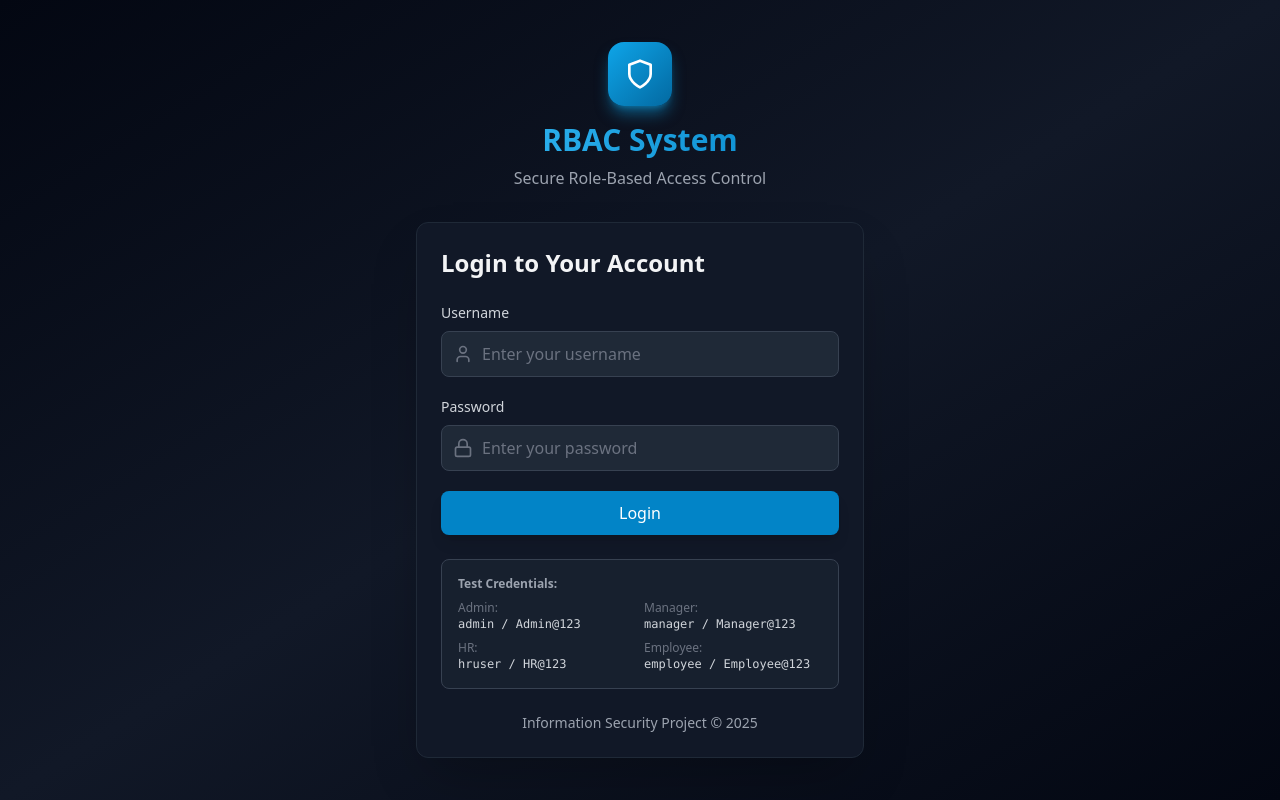
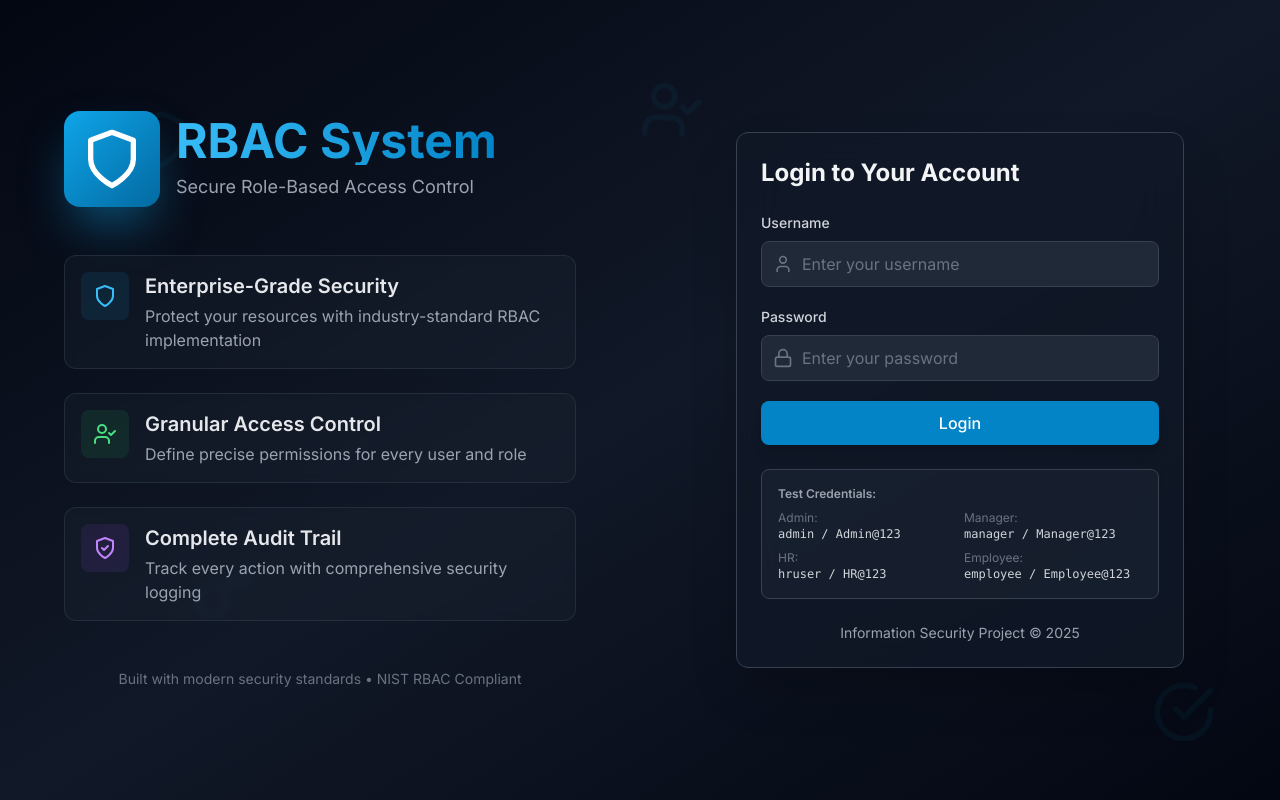
Before and after one commit to abdullahxdev/rbac-system, a React (Vite) app in the folder frontend/: page /login in a window 1280 px wide. Built offline with nearby package versions, Linux system fonts and the light colour scheme.

Commit message:
Modified the Login page UI added new fonts and changed teh background a bit

```diff
--- a/frontend/src/index.css
+++ b/frontend/src/index.css
@@ -1,3 +1,5 @@
+@import url('https://fonts.googleapis.com/css2?family=Inter:wght@300;400;500;600;700;800;900&display=swap');
+
 @tailwind base;
 @tailwind components;
 @tailwind utilities;
@@ -5,6 +7,7 @@
 @layer base {
   body {
     @apply bg-gray-950 text-gray-100 antialiased;
+    font-family: 'Inter', -apple-system, BlinkMacSystemFont, 'Segoe UI', sans-serif;
   }
 
   * {
--- a/frontend/src/pages/Login.jsx
+++ b/frontend/src/pages/Login.jsx
@@ -1,7 +1,7 @@
 import { useState } from 'react';
 import { useNavigate, Link } from 'react-router-dom';
 import { useAuth } from '../context/AuthContext';
-import { Shield, Lock, User, AlertCircle } from 'lucide-react';
+import { Shield, Lock, User, AlertCircle, CheckCircle, Key, ShieldCheck, UserCheck } from 'lucide-react';
 
 export default function Login() {
   const [credentials, setCredentials] = useState({ username: '', password: '' });
@@ -25,33 +25,147 @@ export default function Login() {
     }
   };
 
+  // Floating security icons animation
+  const floatingIcons = [
+    { Icon: Shield, delay: '0s', duration: '20s', left: '10%', top: '15%' },
+    { Icon: Lock, delay: '2s', duration: '18s', left: '80%', top: '20%' },
+    { Icon: Key, delay: '4s', duration: '22s', left: '15%', top: '70%' },
+    { Icon: ShieldCheck, delay: '1s', duration: '19s', left: '85%', top: '65%' },
+    { Icon: UserCheck, delay: '3s', duration: '21s', left: '50%', top: '10%' },
+    { Icon: CheckCircle, delay: '5s', duration: '17s', left: '90%', top: '85%' },
+  ];
+
   return (
-    <div className="min-h-screen flex items-center justify-center bg-gradient-to-br from-gray-950 via-gray-900 to-gray-950 px-4">
+    <div className="min-h-screen flex relative overflow-hidden bg-gradient-to-br from-gray-950 via-gray-900 to-gray-950">
+      {/* Animated Background Icons */}
+      {floatingIcons.map((item, index) => (
+        <div
+          key={index}
+          className="absolute opacity-5 pointer-events-none"
+          style={{
+            left: item.left,
+            top: item.top,
+            animation: `float ${item.duration} ease-in-out infinite`,
+            animationDelay: item.delay,
+          }}
+        >
+          <item.Icon className="w-16 h-16 text-primary-500" />
+        </div>
+      ))}
+
+      {/* Animated CSS */}
+      <style>{`
+        @keyframes float {
+          0%, 100% { transform: translateY(0px) rotate(0deg); }
+          50% { transform: translateY(-20px) rotate(10deg); }
+        }
+      `}</style>
+
+      {/* Left Side - Branding */}
+      <div className="hidden lg:flex lg:w-1/2 flex-col justify-center items-center p-12 relative z-10">
+        <div className="max-w-lg">
+          {/* Logo */}
+          <div className="flex items-center space-x-4 mb-8">
+            <div className="bg-gradient-to-br from-primary-500 to-primary-700 p-4 rounded-2xl shadow-2xl shadow-primary-500/50 animate-pulse">
+              <Shield className="w-16 h-16 text-white" />
+            </div>
+            <div>
+              <h1 className="text-5xl font-bold text-gradient mb-2" style={{ fontFamily: "'Inter', sans-serif" }}>
+                RBAC System
+              </h1>
+              <p className="text-gray-400 text-lg" style={{ fontFamily: "'Inter', sans-serif" }}>
+                Secure Role-Based Access Control
+              </p>
+            </div>
+          </div>
+
+          {/* Catchy Phrases */}
+          <div className="space-y-6 mt-12">
+            <div className="flex items-start space-x-4 p-4 bg-gray-800/30 rounded-xl backdrop-blur-sm border border-gray-700/50 hover:border-primary-500/50 transition-all">
+              <div className="bg-primary-500/10 p-3 rounded-lg">
+                <Shield className="w-6 h-6 text-primary-400" />
+              </div>
+              <div>
+                <h3 className="text-xl font-semibold text-gray-200 mb-1" style={{ fontFamily: "'Inter', sans-serif" }}>
+                  Enterprise-Grade Security
+                </h3>
+                <p className="text-gray-400" style={{ fontFamily: "'Inter', sans-serif" }}>
+                  Protect your resources with industry-standard RBAC implementation
+                </p>
+              </div>
+            </div>
+
+            <div className="flex items-start space-x-4 p-4 bg-gray-800/30 rounded-xl backdrop-blur-sm border border-gray-700/50 hover:border-primary-500/50 transition-all">
+              <div className="bg-green-500/10 p-3 rounded-lg">
+                <UserCheck className="w-6 h-6 text-green-400" />
+              </div>
+              <div>
+                <h3 className="text-xl font-semibold text-gray-200 mb-1" style={{ fontFamily: "'Inter', sans-serif" }}>
+                  Granular Access Control
+                </h3>
+                <p className="text-gray-400" style={{ fontFamily: "'Inter', sans-serif" }}>
+                  Define precise permissions for every user and role
+                </p>
+              </div>
+            </div>
+
+            <div className="flex items-start space-x-4 p-4 bg-gray-800/30 rounded-xl backdrop-blur-sm border border-gray-700/50 hover:border-primary-500/50 transition-all">
+              <div className="bg-purple-500/10 p-3 rounded-lg">
+                <ShieldCheck className="w-6 h-6 text-purple-400" />
+              </div>
+              <div>
+                <h3 className="text-xl font-semibold text-gray-200 mb-1" style={{ fontFamily: "'Inter', sans-serif" }}>
+                  Complete Audit Trail
+                </h3>
+                <p className="text-gray-400" style={{ fontFamily: "'Inter', sans-serif" }}>
+                  Track every action with comprehensive security logging
+                </p>
+              </div>
+            </div>
+          </div>
+
+          {/* Footer Text */}
+          <div className="mt-12 text-center">
+            <p className="text-gray-500 text-sm" style={{ fontFamily: "'Inter', sans-serif" }}>
+              Built with modern security standards • NIST RBAC Compliant
+            </p>
+          </div>
+        </div>
+      </div>
+
+      {/* Right Side - Login Form */}
+      <div className="w-full lg:w-1/2 flex items-center justify-center p-8 relative z-10">
         <div className="max-w-md w-full">
-        {/* Logo */}
-        <div className="text-center mb-8">
+          {/* Mobile Logo */}
+          <div className="lg:hidden text-center mb-8">
             <div className="inline-flex items-center justify-center w-16 h-16 bg-gradient-to-br from-primary-500 to-primary-700 rounded-2xl mb-4 shadow-lg shadow-primary-500/50">
               <Shield className="w-8 h-8 text-white" />
             </div>
-          <h1 className="text-3xl font-bold text-gradient mb-2">RBAC System</h1>
-          <p className="text-gray-400">Secure Role-Based Access Control</p>
+            <h1 className="text-3xl font-bold text-gradient mb-2" style={{ fontFamily: "'Inter', sans-serif" }}>
+              RBAC System
+            </h1>
+            <p className="text-gray-400" style={{ fontFamily: "'Inter', sans-serif" }}>
+              Secure Role-Based Access Control
+            </p>
           </div>
 
           {/* Login Card */}
-        <div className="card">
-          <h2 className="text-2xl font-bold mb-6">Login to Your Account</h2>
+          <div className="card backdrop-blur-xl bg-gray-900/80 border-gray-700">
+            <h2 className="text-2xl font-bold mb-6" style={{ fontFamily: "'Inter', sans-serif" }}>
+              Login to Your Account
+            </h2>
 
             {error && (
               <div className="mb-4 p-4 bg-red-500/10 border border-red-500/20 rounded-lg flex items-start space-x-3">
                 <AlertCircle className="w-5 h-5 text-red-500 flex-shrink-0 mt-0.5" />
-              <p className="text-sm text-red-400">{error}</p>
+                <p className="text-sm text-red-400" style={{ fontFamily: "'Inter', sans-serif" }}>{error}</p>
               </div>
             )}
 
             <form onSubmit={handleSubmit} className="space-y-5">
               {/* Username */}
               <div>
-              <label className="block text-sm font-medium text-gray-300 mb-2">
+                <label className="block text-sm font-medium text-gray-300 mb-2" style={{ fontFamily: "'Inter', sans-serif" }}>
                   Username
                 </label>
                 <div className="relative">
@@ -61,6 +175,7 @@ export default function Login() {
                     value={credentials.username}
                     onChange={(e) => setCredentials({ ...credentials, username: e.target.value })}
                     className="input-field pl-10"
+                    style={{ fontFamily: "'Inter', sans-serif" }}
                     placeholder="Enter your username"
                     required
                   />
@@ -69,7 +184,7 @@ export default function Login() {
 
               {/* Password */}
               <div>
-              <label className="block text-sm font-medium text-gray-300 mb-2">
+                <label className="block text-sm font-medium text-gray-300 mb-2" style={{ fontFamily: "'Inter', sans-serif" }}>
                   Password
                 </label>
                 <div className="relative">
@@ -79,6 +194,7 @@ export default function Login() {
                     value={credentials.password}
                     onChange={(e) => setCredentials({ ...credentials, password: e.target.value })}
                     className="input-field pl-10"
+                    style={{ fontFamily: "'Inter', sans-serif" }}
                     placeholder="Enter your password"
                     required
                   />
@@ -90,6 +206,7 @@ export default function Login() {
                 type="submit"
                 disabled={loading}
                 className="btn-primary w-full disabled:opacity-50 disabled:cursor-not-allowed"
+                style={{ fontFamily: "'Inter', sans-serif" }}
               >
                 {loading ? 'Logging in...' : 'Login'}
               </button>
@@ -97,33 +214,36 @@ export default function Login() {
 
             {/* Test Credentials */}
             <div className="mt-6 p-4 bg-gray-800/50 rounded-lg border border-gray-700">
-            <p className="text-xs text-gray-400 font-semibold mb-2">Test Credentials:</p>
+              <p className="text-xs text-gray-400 font-semibold mb-2" style={{ fontFamily: "'Inter', sans-serif" }}>
+                Test Credentials:
+              </p>
               <div className="grid grid-cols-2 gap-2 text-xs">
                 <div>
-                <p className="text-gray-500">Admin:</p>
+                  <p className="text-gray-500" style={{ fontFamily: "'Inter', sans-serif" }}>Admin:</p>
                   <p className="text-gray-300 font-mono">admin / Admin@123</p>
                 </div>
                 <div>
-                <p className="text-gray-500">Manager:</p>
+                  <p className="text-gray-500" style={{ fontFamily: "'Inter', sans-serif" }}>Manager:</p>
                   <p className="text-gray-300 font-mono">manager / Manager@123</p>
                 </div>
                 <div>
-                <p className="text-gray-500">HR:</p>
+                  <p className="text-gray-500" style={{ fontFamily: "'Inter', sans-serif" }}>HR:</p>
                   <p className="text-gray-300 font-mono">hruser / HR@123</p>
                 </div>
                 <div>
-                <p className="text-gray-500">Employee:</p>
+                  <p className="text-gray-500" style={{ fontFamily: "'Inter', sans-serif" }}>Employee:</p>
                   <p className="text-gray-300 font-mono">employee / Employee@123</p>
                 </div>
               </div>
             </div>
 
             {/* Footer */}
-          <p className="mt-6 text-center text-sm text-gray-400">
+            <p className="mt-6 text-center text-sm text-gray-400" style={{ fontFamily: "'Inter', sans-serif" }}>
               Information Security Project © 2025
             </p>
           </div>
         </div>
       </div>
+    </div>
   );
 }
--- a/frontend/tailwind.config.js
+++ b/frontend/tailwind.config.js
@@ -6,6 +6,9 @@ export default {
   ],
   theme: {
     extend: {
+      fontFamily: {
+        sans: ['Inter', 'system-ui', '-apple-system', 'sans-serif'],
+      },
       colors: {
         primary: {
           50: '#f0f9ff',
```
Also changed, not shown: 2 other files (tests, documents, lock files or other folders). Lines whose indentation alone changed are shown as unchanged.
